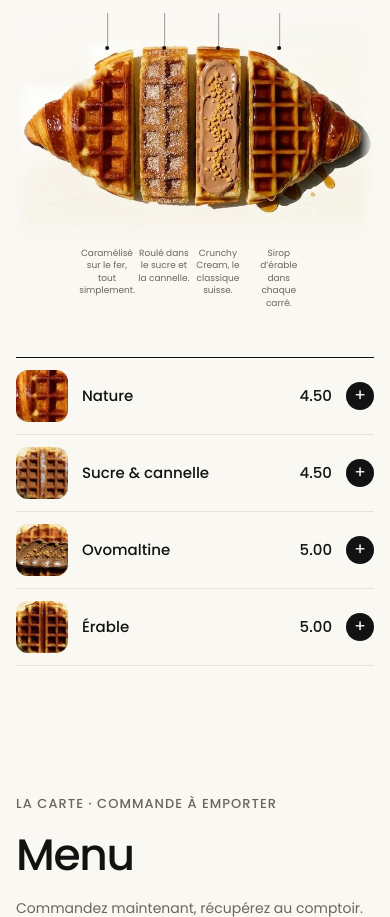
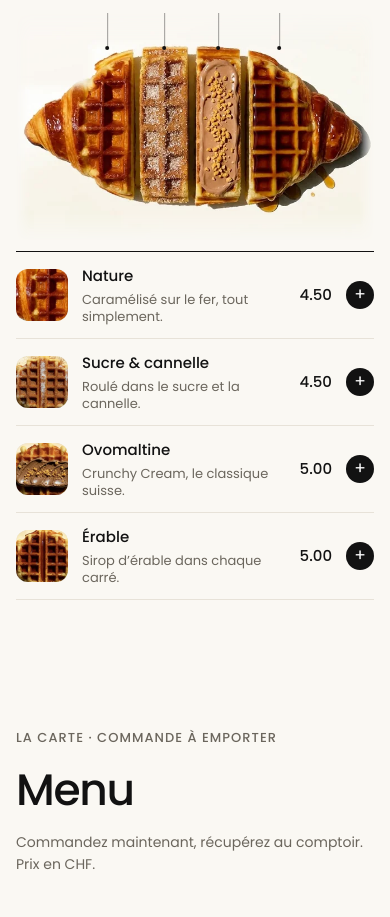
Before and after one commit to ahmad4241/brek-coffee, a PHP site: page / in a window 390 px wide. Shown: the part 1882-2799 px from the top of the page. Run offline with PHP 8.4, Linux system fonts and the light colour scheme.

Commit message:
Croffle mobile : chaque texte revient sous son nom dans la liste
Co-Authored-By: Claude Opus 5.5 <noreply@anthropic.com>
Claude-Session: https://claude.ai/code/session_01RwtGGJRhPn4cCt5ZDeH92K

```diff
--- a/index.html
+++ b/index.html
@@ -15,7 +15,7 @@
 <meta property="og:url" content="https://naskon.com/demo/cafe/brek/">
 <link rel="icon" href="images/icon.svg" type="image/svg+xml">
 <link rel="preload" href="fonts/poppins-medium.woff" as="font" type="font/woff" crossorigin>
-<link rel="stylesheet" href="style.css?v=1794354885">
+<link rel="stylesheet" href="style.css?v=1794355003">
 <script type="application/ld+json">
 {
   "@context": "https://schema.org",
@@ -548,8 +548,8 @@
 </dialog>
 <!-- /ORDER -->
 
-<script src="site.js?v=1794354885" defer></script>
-<script src="order.js?v=1794354885" defer></script>
-<script src="phero.js?v=1794354885" defer></script>
+<script src="site.js?v=1794355003" defer></script>
+<script src="order.js?v=1794355003" defer></script>
+<script src="phero.js?v=1794355003" defer></script>
 </body>
 </html>
--- a/style.css
+++ b/style.css
@@ -191,11 +191,14 @@ html.ov-open .burger span { background: var(--ink); }
 .cf-notes { position: relative; height: 92px; margin-top: 6px; }
 .cf-notes p { position: absolute; top: 0; left: var(--x); width: 15.5%; margin: 0; transform: translateX(-50%); font-size: 9px; line-height: 1.4; color: var(--muted); text-align: center; }
 /* phones: a short order list under the poster */
-.cf-list { list-style: none; margin: 18px 0 0; padding: 0; border-top: 1px solid var(--ink); text-align: left; }
+.cf-list { list-style: none; margin: 10px 0 0; padding: 0; border-top: 1px solid var(--ink); text-align: left; }
 .cf-list button { width: 100%; display: grid; grid-template-columns: 52px 1fr auto 28px; align-items: center; gap: 14px; padding: 12px 0; border: 0; border-bottom: 1px solid var(--line); background: none; color: var(--ink); font: inherit; cursor: pointer; text-align: left; }
 .cf-th { position: relative; width: 52px; height: 52px; border-radius: 12px; overflow: hidden; background: var(--line); }
 .cf-th img { width: 100%; height: 100%; object-fit: cover; }
-.cf-th .cf-n, .cf-txt span { display: none; }
+.cf-th .cf-n { display: none; }
+.cf-txt { display: flex; flex-direction: column; gap: 3px; }
+.cf-txt span { font-size: 13px; line-height: 1.35; color: var(--muted); }
+.cf-notes { display: none; }
 .cf-txt b { font-size: 15px; font-weight: 500; }
 .cf-list .cf-p { font-size: 15px; font-weight: 500; font-variant-numeric: tabular-nums; }
 .cf-add { display: grid; place-items: center; width: 28px; height: 28px; border-radius: 50%; background: var(--ink); color: #fff; font-size: 17px; line-height: 1; }
@@ -206,7 +209,7 @@ html.ov-open .burger span { background: var(--ink); }
   .cf-tag b br { display: none; }
   .cf-tag:hover b { text-decoration: underline; text-underline-offset: 5px; }
   .cf-dot { width: 5px; height: 5px; }
-  .cf-notes { height: 70px; margin-top: 10px; }
+  .cf-notes { display: block; height: 70px; margin-top: 10px; }
   .cf-notes p { width: 14%; font-size: 12.5px; line-height: 1.5; }
   .cf-list { display: none; }
 }
```
